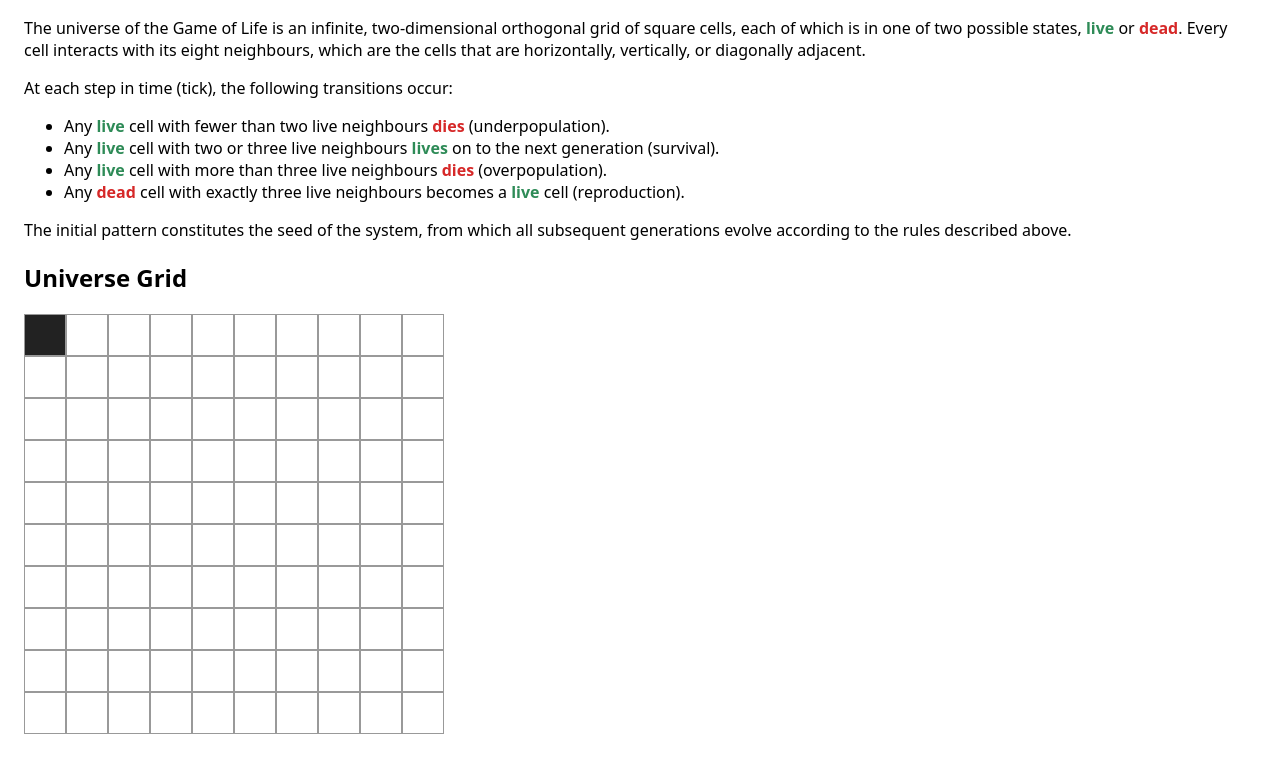
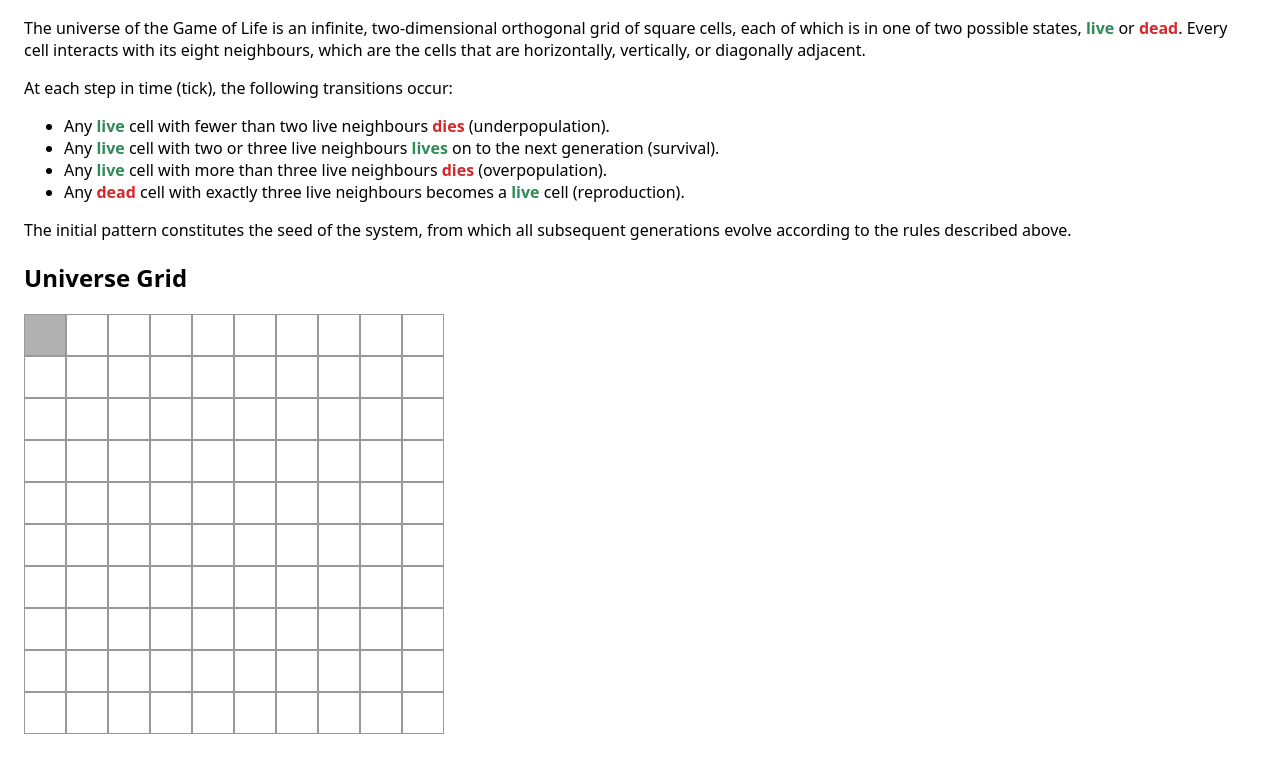
Before and after one commit to andpia/game-of-life, a plain HTML site: page board.html in a window 1280 px wide. Both pictures are taken after a click on the button 45 px from the left and 480 px from the top of the page. Shown: the part 146-904 px from the top of the page. Drawn offline with Linux system fonts and the light colour scheme.

Commit message:
Cell state (dead, nascent, alive)

```diff
--- a/script.js
+++ b/script.js
@@ -1,17 +1,55 @@
 const grid = document.getElementById('grid');
+
+const CELL_STATES = {
+  DEAD: 0,
+  NASCENT: 1,
+  ALIVE: 2,
+};
+
+const getNextState = (state) => {
+  if (state === CELL_STATES.DEAD) return CELL_STATES.NASCENT;
+  if (state === CELL_STATES.NASCENT) return CELL_STATES.ALIVE;
+  return CELL_STATES.DEAD;
+};
+
+const updateCellState = (cell, state) => {
+  cell.dataset.state = String(state);
+  cell.classList.remove('is-dead', 'is-nascent', 'is-alive');
+
+  if (state === CELL_STATES.NASCENT) {
+    cell.classList.add('is-nascent');
+  } else if (state === CELL_STATES.ALIVE) {
+    cell.classList.add('is-alive');
+  } else {
+    cell.classList.add('is-dead');
+  }
+
+  const stateName = {
+    [CELL_STATES.DEAD]: 'dead',
+    [CELL_STATES.NASCENT]: 'nascent',
+    [CELL_STATES.ALIVE]: 'alive',
+  }[state];
+  cell.setAttribute('aria-label', `cell [${cell.dataset.row + 1}, ${cell.dataset.col + 1}], state ${stateName}`);
+  cell.setAttribute('aria-pressed', String(state === CELL_STATES.ALIVE || state === CELL_STATES.NASCENT));
+};
 
 if (grid) {
   for (let row = 0; row < 10; row += 1) {
     for (let col = 0; col < 10; col += 1) {
       const cell = document.createElement('button');
       cell.type = 'button';
-      cell.className = 'cell';
-      cell.setAttribute('aria-label', `cell [${row + 1}, ${col + 1}]`);
-      cell.setAttribute('aria-pressed', 'false');
+      cell.className = 'cell is-dead';
+      cell.dataset.row = String(row);
+      cell.dataset.col = String(col);
+      cell.dataset.state = String(CELL_STATES.DEAD);
+      updateCellState(cell, CELL_STATES.DEAD);
+
       cell.addEventListener('click', () => {
-        const isAlive = cell.classList.toggle('is-alive');
-        cell.setAttribute('aria-pressed', String(isAlive));
+        const currentState = Number(cell.dataset.state || CELL_STATES.DEAD);
+        const nextState = getNextState(currentState);
+        updateCellState(cell, nextState);
       });
+
       grid.appendChild(cell);
     }
   }
--- a/style.css
+++ b/style.css
@@ -21,10 +21,23 @@ header {
   border: 1px solid #999;
   background: white;
   cursor: pointer;
+  transition: background-color 0.15s ease, transform 0.15s ease;
+}
+
+.cell.is-dead {
+  background: white;
+}
+
+.cell.is-nascent {
+  background: #b2b1b1;
 }
 
 .cell.is-alive {
-  background: #222;
+  background: #1f7a1f;
+}
+
+.cell:hover {
+  transform: scale(1.03);
 }
 
 .cell:focus-visible {
```
Also changed, not shown: board.html (+0 -1 lines).
